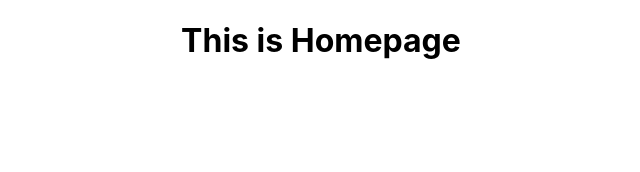
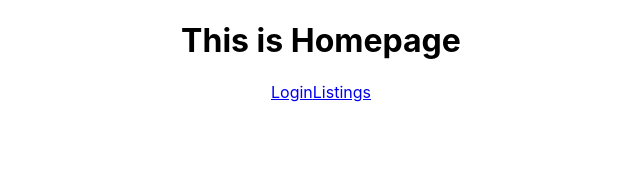
Before and after one commit to wiktorpiela/react-learn, a React (Create React App) app: page / in a window 1280 px wide. Shown: the top 172 px of the page, without its empty margins (319-959 px from the left). Built offline with nearby package versions, Linux system fonts and the light colour scheme.

Commit message:
links added

```diff
--- a/src/components/Home.jsx
+++ b/src/components/Home.jsx
@@ -1,9 +1,12 @@
 import React from 'react'
+import { Link } from 'react-router-dom'
 
 function Home() {
   return (
     <div>
         <h1>This is Homepage</h1>
+        <Link to="/login">Login</Link>
+        <Link to="/listings">Listings</Link>
     </div>
   )
 }
```
